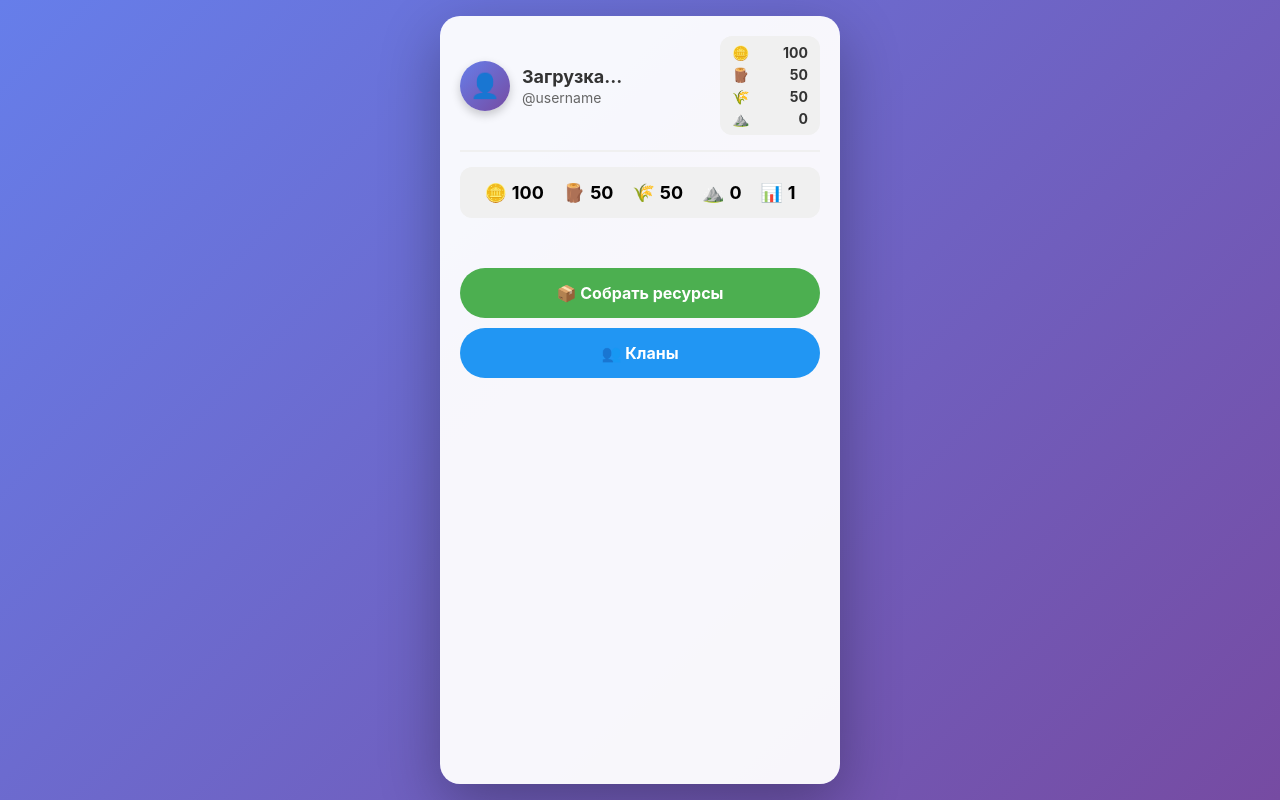
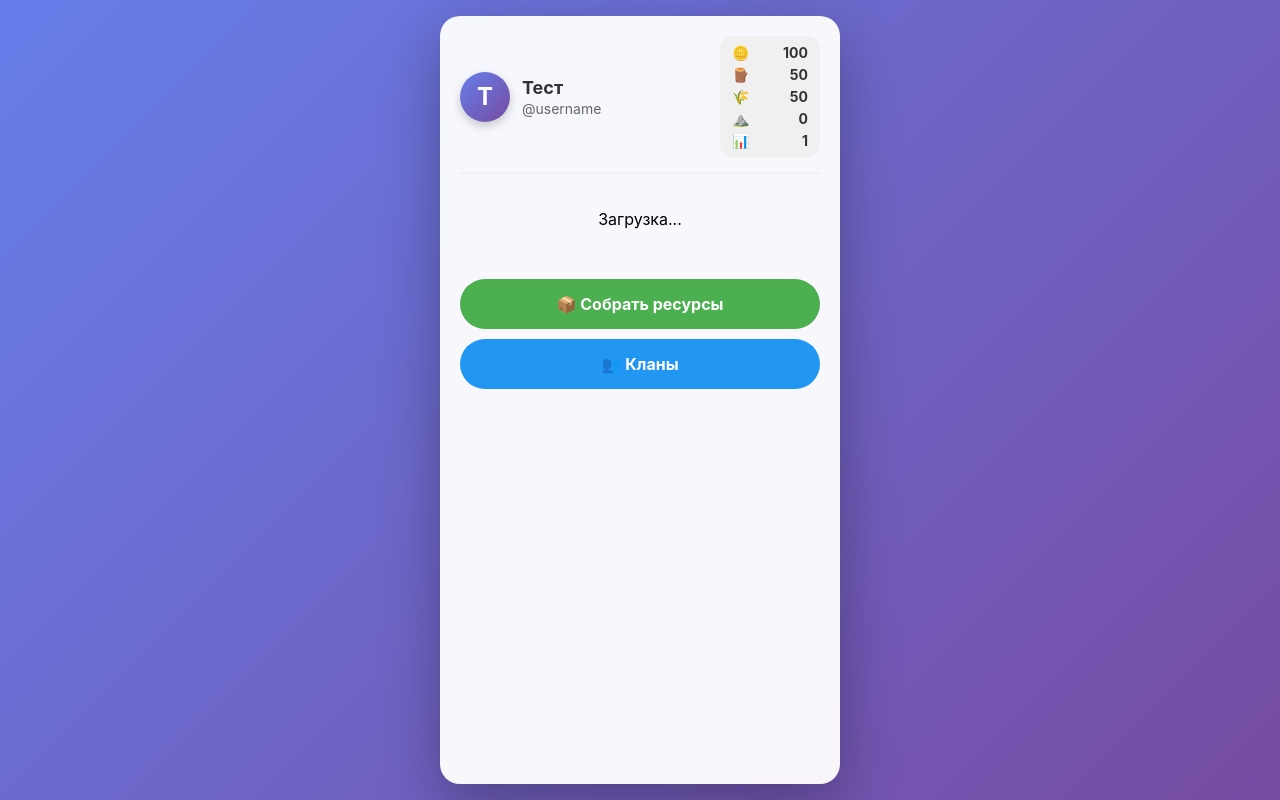
Before and after one commit to madbutcher1212/game, a Flask app: page / in a window 1280 px wide. Run offline with Flask 3, Linux system fonts and the light colour scheme; some libraries are stand-ins or nearby versions.

Commit message:
Update index.html

```diff
--- a/templates/index.html
+++ b/templates/index.html
@@ -30,7 +30,7 @@
             box-shadow: 0 20px 60px rgba(0,0,0,0.3);
         }
 
-        /* Шапка с профилем и ресурсами */
+        /* Шапка с профилем */
         .header {
             display: flex;
             align-items: center;
@@ -99,22 +99,9 @@
             color: #333;
         }
 
-        /* Основные ресурсы (оставим для красоты) */
+        /* Основные ресурсы (сделаем их меньше или скроем) */
         .resources {
-            display: flex;
-            justify-content: space-around;
-            background: #f0f0f0;
-            border-radius: 12px;
-            padding: 15px;
-            margin-bottom: 20px;
-            font-size: 18px;
-            font-weight: bold;
-        }
-
-        .resource-item {
-            display: flex;
-            align-items: center;
-            gap: 5px;
+            display: none;  /* Скрываем старые ресурсы */
         }
 
         .buildings {
@@ -159,6 +146,11 @@
             font-size: 14px;
             color: #666;
             margin-bottom: 5px;
+        }
+
+        .building-cost span {
+            display: inline-block;
+            margin-right: 5px;
         }
 
         .building-count {
@@ -271,6 +263,16 @@
             font-size: 36px;
             font-weight: bold;
         }
+
+        .level-badge {
+            background: #ffd700;
+            color: #333;
+            padding: 5px 10px;
+            border-radius: 20px;
+            font-weight: bold;
+            font-size: 14px;
+            margin-left: 10px;
+        }
     </style>
 </head>
 <body>
@@ -311,19 +313,14 @@
                     <span>⛰️</span>
                     <span id="stoneMini">0</span>
                 </div>
+                <div class="resource-mini-item">
+                    <span>📊</span>
+                    <span id="levelMini">1</span>
+                </div>
             </div>
         </div>
 
-        <!-- Основные ресурсы (оставим для красоты) -->
-        <div class="resources">
-            <div class="resource-item">🪙 <span id="gold">100</span></div>
-            <div class="resource-item">🪵 <span id="wood">50</span></div>
-            <div class="resource-item">🌾 <span id="food">50</span></div>
-            <div class="resource-item">⛰️ <span id="stone">0</span></div>
-            <div class="resource-item">📊 <span id="level">1</span></div>
-        </div>
-
-        <!-- Постройки будут вставляться сюда -->
+        <!-- Постройки -->
         <div class="buildings" id="buildings"></div>
 
         <!-- Кнопки -->
@@ -362,8 +359,8 @@
             game_login: '',
             gold: 100,
             wood: 50,
-            food: 50,      // НОВОЕ
-            stone: 0,       // НОВОЕ
+            food: 50,
+            stone: 0,
             level: 1
         };
 
@@ -405,23 +402,18 @@
 
         // ОБНОВЛЕНИЕ ИНТЕРФЕЙСА
         function updateUI() {
-            // Основные ресурсы
-            document.getElementById('gold').textContent = userData.gold;
-            document.getElementById('wood').textContent = userData.wood;
-            document.getElementById('food').textContent = userData.food;      // НОВОЕ
-            document.getElementById('stone').textContent = userData.stone;    // НОВОЕ
-            document.getElementById('level').textContent = userData.level;
-
-            // Мини-ресурсы в шапке
+            // Обновляем мини-ресурсы в шапке
             document.getElementById('goldMini').textContent = userData.gold;
             document.getElementById('woodMini').textContent = userData.wood;
-            document.getElementById('foodMini').textContent = userData.food;      // НОВОЕ
-            document.getElementById('stoneMini').textContent = userData.stone;    // НОВОЕ
+            document.getElementById('foodMini').textContent = userData.food;
+            document.getElementById('stoneMini').textContent = userData.stone;
+            document.getElementById('levelMini').textContent = userData.level;
 
             // Генерируем список построек
             let buildingsHtml = '';
 
             // Проходим по всем зданиям из конфига
+            if (buildingsConfig && Object.keys(buildingsConfig).length > 0) {
                 Object.keys(buildingsConfig).forEach(buildingId => {
                     const config = buildingsConfig[buildingId];
 
@@ -431,28 +423,32 @@
 
                     // Проверяем, хватает ли ресурсов
                     const canBuild =
-                    userData.gold >= config.cost_gold &&
-                    userData.wood >= config.cost_wood &&
-                    userData.food >= (config.cost_food || 0) &&      // НОВОЕ
-                    userData.stone >= (config.cost_stone || 0);      // НОВОЕ
+                        userData.gold >= (config.cost_gold || 0) &&
+                        userData.wood >= (config.cost_wood || 0) &&
+                        userData.food >= (config.cost_food || 0) &&
+                        userData.stone >= (config.cost_stone || 0);
 
                     // Формируем строку стоимости
                     let costText = '';
                     if (config.cost_gold > 0) costText += `🪙${config.cost_gold} `;
                     if (config.cost_wood > 0) costText += `🪵${config.cost_wood} `;
-                if (config.cost_food > 0) costText += `🌾${config.cost_food} `;     // НОВОЕ
-                if (config.cost_stone > 0) costText += `⛰️${config.cost_stone} `;   // НОВОЕ
+                    if (config.cost_food > 0) costText += `🌾${config.cost_food} `;
+                    if (config.cost_stone > 0) costText += `⛰️${config.cost_stone} `;
 
                     buildingsHtml += `
                         <div class="building ${canBuild ? 'available' : 'unavailable'}"
                              onclick="build('${buildingId}')">
-                        <div class="building-icon">${config.icon}</div>
-                        <div class="building-name">${config.name}</div>
+                            <div class="building-icon">${config.icon || '🏗️'}</div>
+                            <div class="building-name">${config.name || buildingId}</div>
                             <div class="building-cost">${costText}</div>
                             <div class="building-count">Построено: ${count}</div>
                         </div>
                     `;
                 });
+            } else {
+                // Пока конфиг не загрузился, показываем заглушку
+                buildingsHtml = '<div style="grid-column: span 2; text-align: center; padding: 20px;">Загрузка...</div>';
+            }
 
             document.getElementById('buildings').innerHTML = buildingsHtml;
         }
@@ -477,8 +473,8 @@
                     if (result.state) {
                         if (result.state.gold !== undefined) userData.gold = result.state.gold;
                         if (result.state.wood !== undefined) userData.wood = result.state.wood;
-                        if (result.state.food !== undefined) userData.food = result.state.food;           // НОВОЕ
-                        if (result.state.stone !== undefined) userData.stone = result.state.stone;       // НОВОЕ
+                        if (result.state.food !== undefined) userData.food = result.state.food;
+                        if (result.state.stone !== undefined) userData.stone = result.state.stone;
                         if (result.state.level !== undefined) userData.level = result.state.level;
                         if (result.state.game_login !== undefined) {
                             userData.game_login = result.state.game_login;
@@ -523,8 +519,8 @@
                     userData.game_login = data.user.game_login || '';
                     userData.gold = data.user.gold;
                     userData.wood = data.user.wood;
-                    userData.food = data.user.food || 50;      // НОВОЕ
-                    userData.stone = data.user.stone || 0;      // НОВОЕ
+                    userData.food = data.user.food || 50;
+                    userData.stone = data.user.stone || 0;
                     userData.level = data.user.level;
 
                     // Загружаем постройки
@@ -539,11 +535,18 @@
                     // Показываем окно выбора имени, если нужно
                     if (!userData.game_login) {
                         document.getElementById('loginOverlay').style.display = 'flex';
+                    } else {
+                        document.getElementById('loginOverlay').style.display = 'none';
                     }
                 }
             } catch (error) {
                 console.error('Auth error:', error);
                 showToast('⚠️ Ошибка загрузки');
+
+                // Для теста
+                userData.game_login = 'Тест';
+                updateUserInfo();
+                updateUI();
             }
         }
 
@@ -575,9 +578,38 @@
             }
         }
 
-        // КЛАНЫ (заглушки)
+        // КЛАНЫ
         async function createClan() {
-            showToast('🚧 В разработке');
+            const name = document.getElementById('clanName').value.trim();
+            const tag = document.getElementById('clanTag').value.trim();
+
+            if (!name || !tag) {
+                showToast('❌ Введите название и тег');
+                return;
+            }
+
+            try {
+                const response = await fetch(`${API_URL}/api/clan/create`, {
+                    method: 'POST',
+                    headers: { 'Content-Type': 'application/json' },
+                    body: JSON.stringify({
+                        name: name,
+                        tag: tag,
+                        leader_id: userData.id
+                    })
+                });
+
+                const data = await response.json();
+
+                if (data.success) {
+                    showToast('✅ Клан создан!');
+                    document.getElementById('clanMenu').classList.add('hidden');
+                    document.getElementById('clanName').value = '';
+                    document.getElementById('clanTag').value = '';
+                }
+            } catch (error) {
+                showToast('❌ Ошибка');
+            }
         }
 
         async function showTopClans() {
@@ -592,4 +624,36 @@
                 } else {
                     data.players.forEach((player, index) => {
                         html += `
-                            <div style="padding:10px; margin:5px;
+                            <div style="padding:10px; margin:5px; background:white; border-radius:8px;">
+                                <b>${index+1}. ${player.game_login || 'Без имени'}</b><br>
+                                Золото: ${player.gold}
+                            </div>
+                        `;
+                    });
+                }
+
+                html += '<button class="button secondary" onclick="document.getElementById(\'topClans\').classList.add(\'hidden\')">Закрыть</button>';
+
+                document.getElementById('topClans').innerHTML = html;
+                document.getElementById('topClans').classList.remove('hidden');
+            } catch (error) {
+                showToast('❌ Ошибка');
+            }
+        }
+
+        // === ЗАПУСК ===
+        document.addEventListener('DOMContentLoaded', () => {
+            login();
+
+            document.getElementById('collectBtn').addEventListener('click', collectResources);
+            document.getElementById('clanBtn').addEventListener('click', () => {
+                document.getElementById('clanMenu').classList.toggle('hidden');
+                document.getElementById('topClans').classList.add('hidden');
+            });
+            document.getElementById('createClanBtn').addEventListener('click', createClan);
+            document.getElementById('topClansBtn').addEventListener('click', showTopClans);
+            document.getElementById('confirmLogin').addEventListener('click', saveGameLogin);
+        });
+    </script>
+</body>
+</html>
```
Lines whose indentation alone changed are shown as unchanged.
